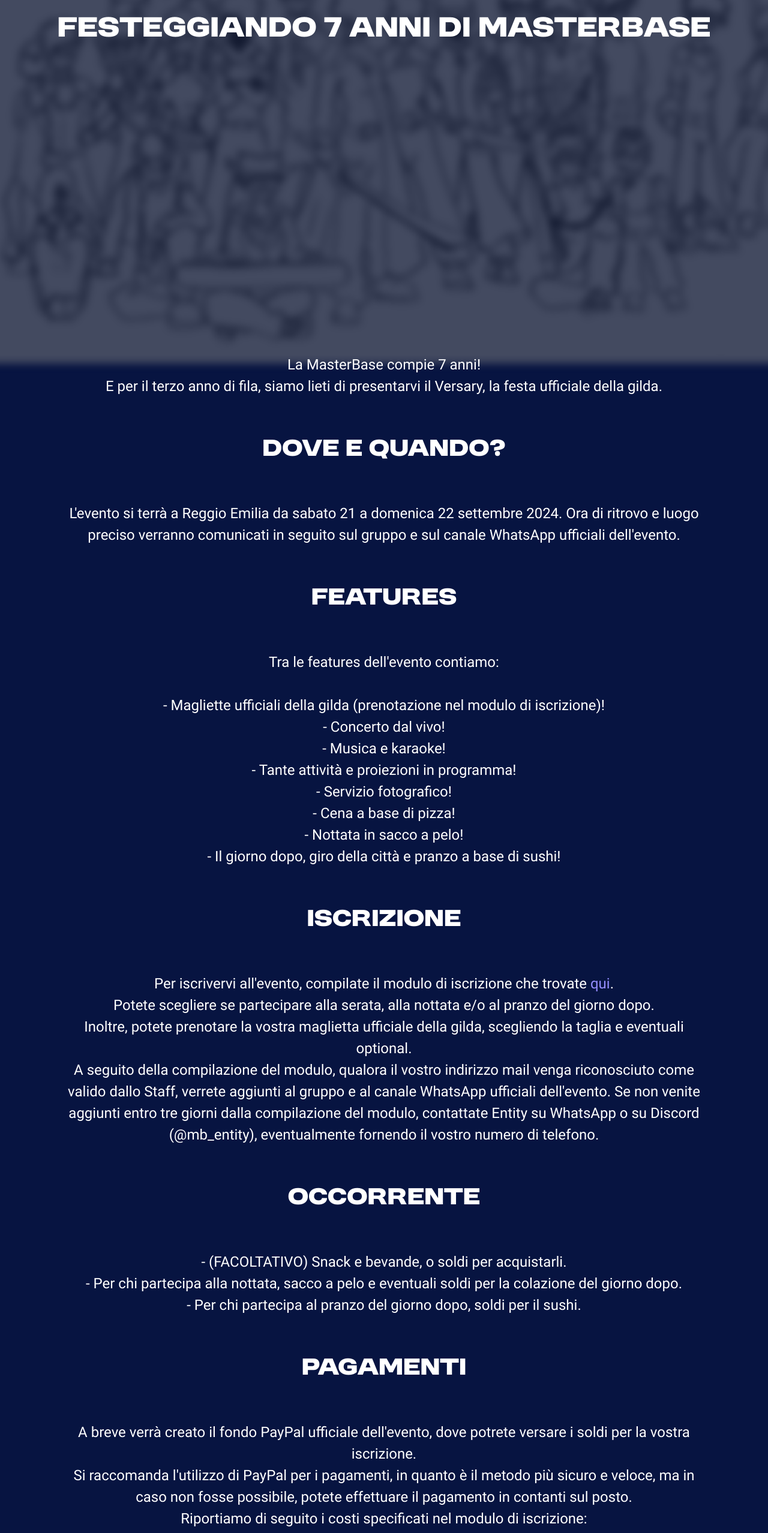
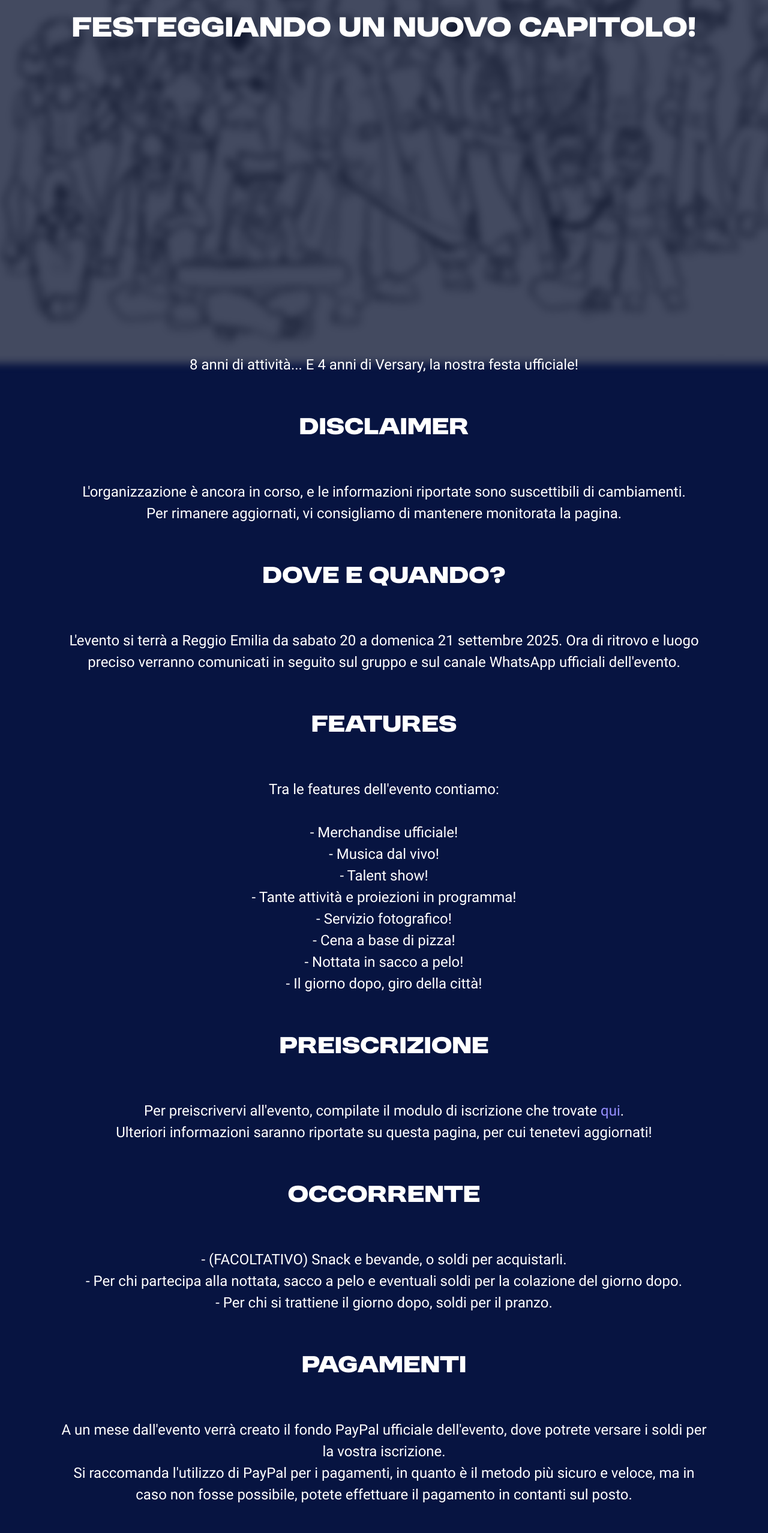
Before and after one commit to dariobizzarri02/masterbase_website, a Next.js app: page /versary in a window 1280 px wide. Shown: the part 234-2790 px from the top of the page at 60% size. Built offline with nearby package versions, Linux system fonts and the light colour scheme.

Commit message:
update to versary 2025

```diff
--- a/app/versary/layout.tsx
+++ b/app/versary/layout.tsx
@@ -2,8 +2,8 @@ import type { Metadata } from 'next'
 import Head from 'next/head'
 
 export const metadata: Metadata = {
-  title: 'Versary 2024 - MasterBase',
-  description: 'Festeggiando 7 anni di MasterBase',
+  title: 'Versary 2025',
+  description: 'Festeggiando un nuovo capitolo!',
 }
 
 export default function RootLayout({
--- a/app/versary/page.tsx
+++ b/app/versary/page.tsx
@@ -15,17 +15,22 @@ export default function Overview() {
         <HomeLink/>
         <img className="bg bgplus" src="/versary.jpg" alt="background"/>
         <NavBar links={links}/>
-        <h1 className="title">VERSARY 2024</h1>
-        <h2>Festeggiando 7 anni di MasterBase</h2>
+        <h1 className="title">VERSARY 2025</h1>
+        <h2>Festeggiando un nuovo capitolo!</h2>
         <div className="textspace"/>
         <p className="walloftextv">
-            La MasterBase compie 7 anni!
+            8 anni di attività... E 4 anni di Versary, la nostra festa ufficiale!
+        </p>
+        <h2 className="wotitle">Disclaimer</h2>
+        <p className="walloftextv">
+            L&apos;organizzazione è ancora in corso, e le informazioni riportate sono suscettibili di cambiamenti.
             <br/>
-            E per il terzo anno di fila, siamo lieti di presentarvi il Versary, la festa ufficiale della gilda.
+            Per rimanere aggiornati, vi consigliamo di mantenere monitorata la pagina.
+            <br/>
         </p>
         <h2 className="wotitle">Dove e quando?</h2>
         <p className="walloftextv">
-            L&apos;evento si terrà a Reggio Emilia da sabato 21 a domenica 22 settembre 2024.
+            L&apos;evento si terrà a Reggio Emilia da sabato 20 a domenica 21 settembre 2025.
             Ora di ritrovo e luogo preciso verranno comunicati in seguito sul gruppo e sul canale WhatsApp ufficiali dell&apos;evento.
         </p>
         <h2 className="wotitle">Features</h2>
@@ -33,11 +38,11 @@ export default function Overview() {
             Tra le features dell&apos;evento contiamo:
             <br/>
             <br/>
-            - Magliette ufficiali della gilda (prenotazione nel modulo di iscrizione)!
+            - Merchandise ufficiale!
             <br/>
-            - Concerto dal vivo!
+            - Musica dal vivo!
             <br/>
-            - Musica e karaoke!
+            - Talent show!
             <br/>
             - Tante attività e proiezioni in programma!
             <br/>
@@ -47,18 +52,13 @@ export default function Overview() {
             <br/>
             - Nottata in sacco a pelo!
             <br/>
-            - Il giorno dopo, giro della città e pranzo a base di sushi!
+            - Il giorno dopo, giro della città!
         </p>
-        <h2 className="wotitle">Iscrizione</h2>
+        <h2 className="wotitle">Preiscrizione</h2>
         <p className="walloftextv">
-            Per iscrivervi all&apos;evento, compilate il modulo di iscrizione che trovate <a className="inline" href="/versary/subscribe">qui</a>.
+            Per preiscrivervi all&apos;evento, compilate il modulo di iscrizione che trovate <a className="inline" href="/versary/presubscribe">qui</a>.
             <br/>
-            Potete scegliere se partecipare alla serata, alla nottata e/o al pranzo del giorno dopo.
-            <br/>
-            Inoltre, potete prenotare la vostra maglietta ufficiale della gilda, scegliendo la taglia e eventuali optional.
-            <br/>
-            A seguito della compilazione del modulo, qualora il vostro indirizzo mail venga riconosciuto come valido dallo Staff, verrete aggiunti al gruppo e al canale WhatsApp ufficiali dell&apos;evento.
-            Se non venite aggiunti entro tre giorni dalla compilazione del modulo, contattate Entity su WhatsApp o su Discord (@mb_entity), eventualmente fornendo il vostro numero di telefono.
+            Ulteriori informazioni saranno riportate su questa pagina, per cui tenetevi aggiornati!
         </p>
         <h2 className="wotitle">Occorrente</h2>
         <p className="walloftextv">
@@ -66,23 +66,13 @@ export default function Overview() {
             <br/>
             - Per chi partecipa alla nottata, sacco a pelo e eventuali soldi per la colazione del giorno dopo.
             <br/>
-            - Per chi partecipa al pranzo del giorno dopo, soldi per il sushi.
+            - Per chi si trattiene il giorno dopo, soldi per il pranzo.
         </p>
         <h2 className="wotitle">Pagamenti</h2>
         <p className="walloftextv">
-            A breve verrà creato il fondo PayPal ufficiale dell&apos;evento, dove potrete versare i soldi per la vostra iscrizione.
+            A un mese dall'evento verrà creato il fondo PayPal ufficiale dell&apos;evento, dove potrete versare i soldi per la vostra iscrizione.
             <br/>
             Si raccomanda l&apos;utilizzo di PayPal per i pagamenti, in quanto è il metodo più sicuro e veloce, ma in caso non fosse possibile, potete effettuare il pagamento in contanti sul posto.
-            <br/>
-            Riportiamo di seguito i costi specificati nel modulo di iscrizione:
-            <br/>
-            - Serata: € 17
-            <br/>
-            - Maglietta base: € 7
-            <br/>
-            - Nome dorsale sulla maglietta: € 4
-            <br/>
-            - Logo dorsale sulla maglietta: € 6
         </p>
         <h2 className="wotitle">Vi aspettiamo numerosi!</h2>
         <div className="pagefoot"/>
--- a/next.config.js
+++ b/next.config.js
@@ -80,8 +80,8 @@ const nextConfig = {
             },
             //subscription form
             {
-                source: '/versary/subscribe',
-                destination: 'https://forms.gle/RzFYLsVsJR7hj2Rb7',
+                source: '/versary/presubscribe',
+                destination: 'https://forms.gle/AXw33ugtWVtC2BxB9',
                 permanent: false
             },
             //subscriptions
```
Also changed, not shown: 1 other file (tests, documents, lock files or other folders).
